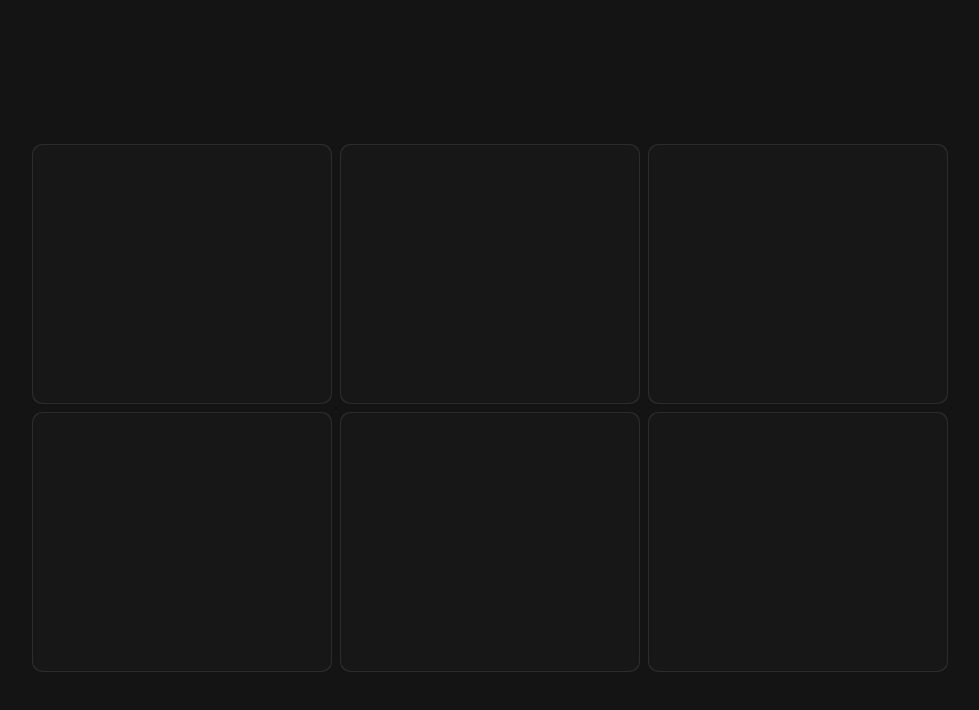
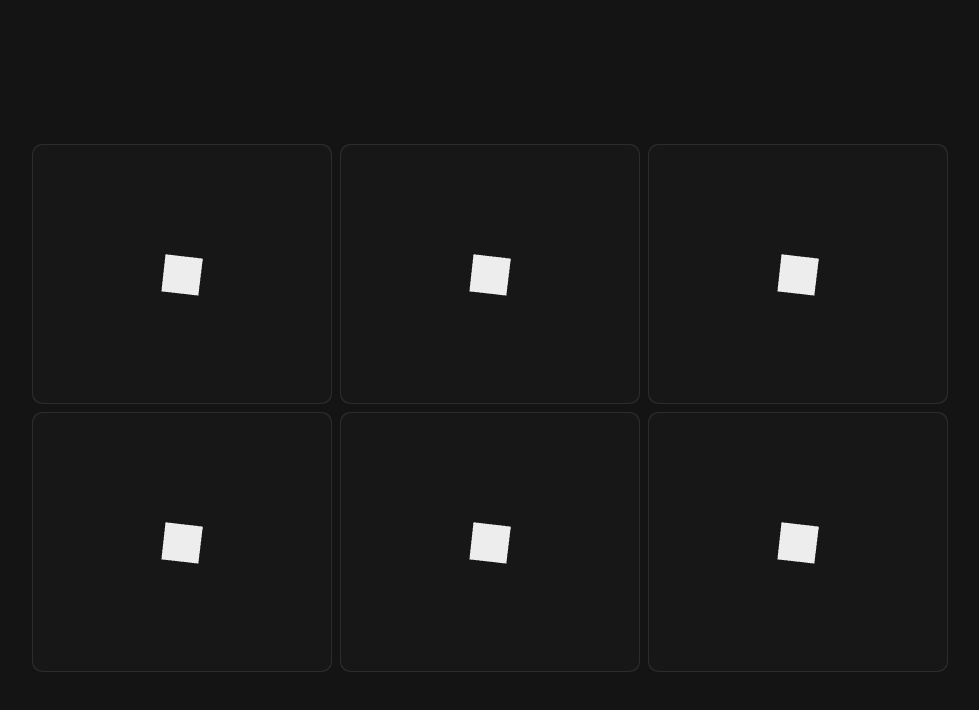
Before and after one commit to AlexisTercero55/react-bootstrap-vite-redux, a React (Vite) app: page / in a window 1280 px wide. Shown: the top 710 px of the page, without its empty margins (150-1129 px from the left). Built offline with nearby package versions, Linux system fonts and the light colour scheme.

Commit message:
TASK | 3D integration by @react-three-fiber.

```diff
--- a/package.json
+++ b/package.json
@@ -11,13 +11,16 @@
     "deploy": "gh-pages -d dist"
   },
   "dependencies": {
+    "@react-three/fiber": "^8.11.2",
     "@reduxjs/toolkit": "^1.9.2",
+    "@types/three": "^0.149.0",
     "bootstrap": "^5.2.3",
     "react": "^18.2.0",
     "react-bootstrap": "^2.7.2",
     "react-dom": "^18.2.0",
     "react-redux": "^8.0.5",
-    "redux": "^4.2.1"
+    "redux": "^4.2.1",
+    "three": "^0.149.0"
   },
   "devDependencies": {
     "@redux-devtools/core": "^3.13.1",
--- a/src/App.jsx
+++ b/src/App.jsx
@@ -6,6 +6,7 @@
  */
 import { useState, useEffect } from 'react';
 import './App.css';
+import CardWithCanvas from './components/CardwithCanvas';
 import './css/Grids.css';
 // import III_GridCards from './components/GridCards_Bootstrap';
 
@@ -39,13 +40,15 @@ export default function App() {
     <>
     <div id='cards'>
       {[...Array(6)].map((_, index) => (
-      <div className="card" key={index}>
+        <CardWithCanvas key={index}>
+
+        </CardWithCanvas>
+        /* <div className="card" key={index}>
           <div className="card-border"></div>
           <div className="card-content">
 
           </div>
-        {/* {console.log('uwu')} */}
-      </div>
+        </div> */
       ))}
     </div>
     </>
--- /dev/null
+++ b/src/components/CardWithCanvas.jsx
@@ -0,0 +1,34 @@
+import { Canvas } from '@react-three/fiber';
+import { useFrame } from '@react-three/fiber';
+import { useRef } from 'react';
+
+function Box() {
+  const meshRef = useRef();
+
+  useFrame(() => {
+    meshRef.current.rotation.x += 0.01;
+    meshRef.current.rotation.y += 0.02;
+  });
+
+  return (
+    <mesh ref={meshRef}>
+      <boxGeometry />
+      <meshStandardMaterial />
+    </mesh>
+  );
+}
+
+export default function CardWithCanvas() {
+  return (
+    <div className="card">
+      <div className="card-border"></div>
+      <div className="card-content">
+        <Canvas>
+          <ambientLight />
+          <pointLight position={[10, 10, 10]} />
+          <Box />
+        </Canvas>
+      </div>
+    </div>
+  );
+}
```
Also changed, not shown: 1 other file (tests, documents, lock files or other folders). Lines whose indentation alone changed are shown as unchanged.
